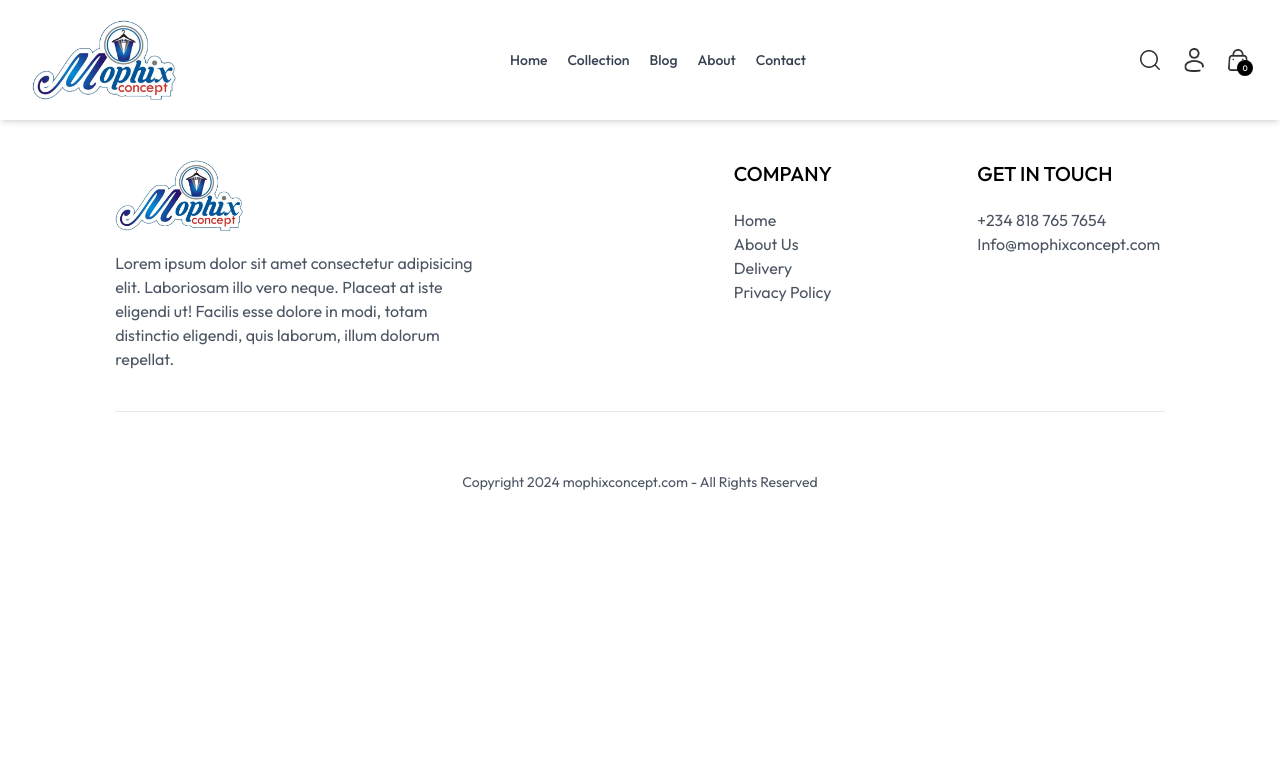
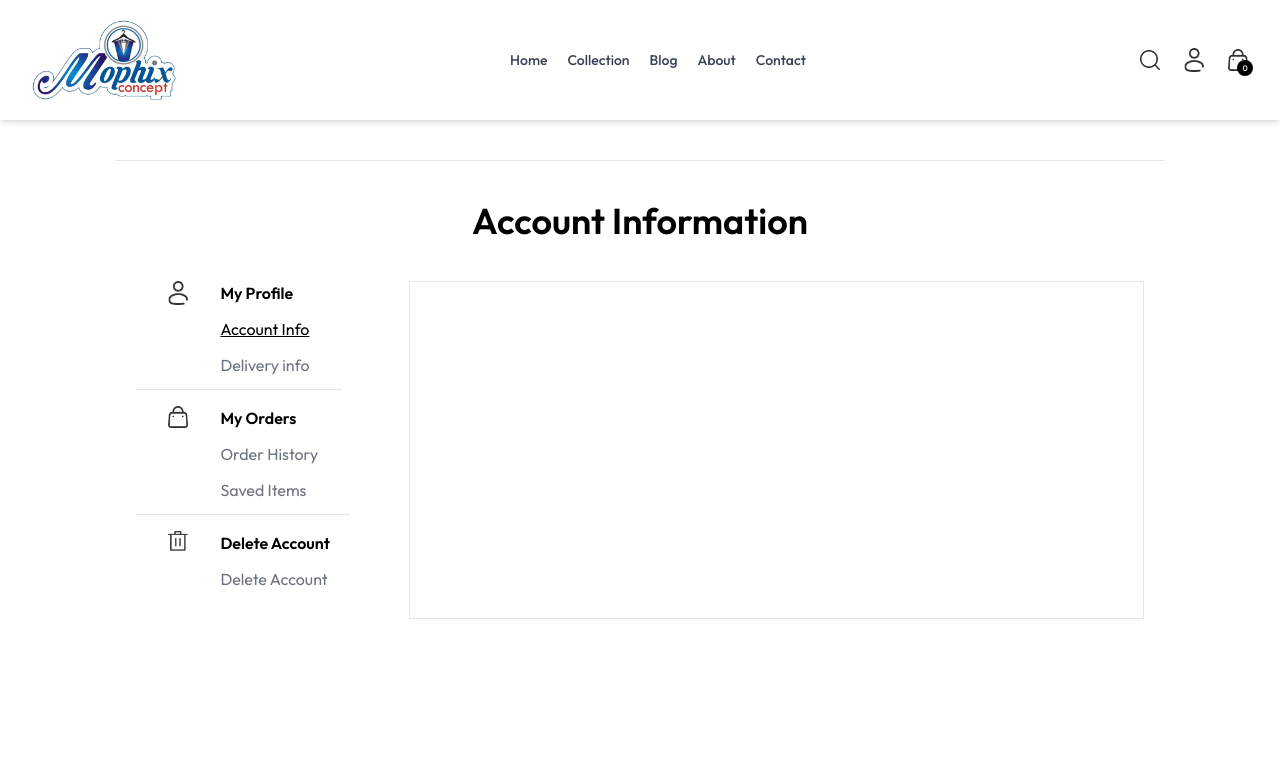
Before and after one commit to ANIEKWECHIDERA/E-commerce-website-with-React-and-Tailwind, a React (Vite) app in the folder Front-End/: page /UserProfile in a window 1280 px wide. Shown: the top 777 px of the page. Built offline with nearby package versions, Linux system fonts and the light colour scheme.

Commit message:
USer profile

```diff
--- a/Front-End/src/App.jsx
+++ b/Front-End/src/App.jsx
@@ -15,6 +15,7 @@ import Footer from "./components/Footer";
 import SearchBar from "./components/SearchBar";
 import { ToastContainer, toast } from "react-toastify";
 import "react-toastify/dist/ReactToastify.css";
+import UserProfile from "./pages/UserProfile";
 
 const App = () => {
   return (
@@ -33,6 +34,7 @@ const App = () => {
         <Route path="/login" element={<LogIn />} />
         <Route path="/place-order" element={<PlaceOrder />} />
         <Route path="/orders" element={<Orders />} />
+        <Route path="/UserProfile" element={<UserProfile />} />
       </Routes>
       <Footer />
     </div>
--- a/Front-End/src/components/NavBar.jsx
+++ b/Front-End/src/components/NavBar.jsx
@@ -67,7 +67,11 @@ const NavBar = () => {
               </Link>
               <div className="group-hover:block hidden absolute dropdown-menu right-0 pt-4">
                 <div className="flex flex-col gap-2 w-36 py-3 px-5 bg-slate-100 text-gray-500 rounded">
-                  <p className="cursor-pointer hover:text-black">My Profile </p>
+                  <Link to={'/UserProfile'}>
+                    <p className="cursor-pointer hover:text-black">
+                      My Profile{' '}
+                    </p>
+                  </Link>
                   <p className="cursor-pointer hover:text-black"> Orders</p>
                   <p className="cursor-pointer hover:text-black">Log-Out </p>
                 </div>
--- a/Front-End/src/index.css
+++ b/Front-End/src/index.css
@@ -75,3 +75,9 @@ a.active hr {
   position: relative;
   padding: 10px 20px; /* Adjust padding as needed */
 }
+
+.active-Account-info {
+  color: #000;
+
+  text-decoration: underline;
+}
--- /dev/null
+++ b/Front-End/src/pages/UserProfile.jsx
@@ -0,0 +1,61 @@
+import React from "react";
+import { assets } from "../assets/assets";
+
+const UserProfile = () => {
+  return (
+    <div>
+      <div>
+        <div className="sm:mt-40 text-center  pt-10 border-t">
+          <h1 className="font-semibold text-4xl mb-10">Account Information</h1>
+        </div>
+        <div className="flex w-full justify-around ">
+          <div className=" flex flex-col items-start w-[230px] text-left">
+            <div className="flex border-b  justify-between px-4 mb-4">
+              <div className="px-4">
+                <img className="w-5" src={assets.profile_icon} alt="" />
+              </div>
+              <div className="px-4">
+                <h2 className="mb-3 font-semibold">My Profile</h2>
+                <p className="mb-3 active-Account-info  text-gray-500 hover:text-gray-900 cursor-pointer">
+                  Account Info
+                </p>
+                <p className="mb-3  text-gray-500 hover:text-gray-900 cursor-pointer">
+                  Delivery info
+                </p>
+              </div>
+            </div>
+            <div className="flex border-b min-w-32 justify-between   px-4 mb-4">
+              <div className="px-4">
+                <img className="w-5" src={assets.cart_icon} alt="" />
+              </div>
+              <div className="px-4">
+                <h2 className="mb-3 font-semibold">My Orders</h2>
+                <p className="mb-3  text-gray-500 hover:text-gray-900 cursor-pointer">
+                  Order History
+                </p>
+                <p className="mb-3  text-gray-500 hover:text-gray-900 cursor-pointer">
+                  Saved Items
+                </p>
+              </div>
+            </div>
+            <div className="flex  min-w-32 justify-between  px-4 mb-4">
+              <div className="px-4">
+                <img className="w-5" src={assets.bin_icon} alt="" />
+              </div>
+              <div className="px-4">
+                <h2 className="mb-3 font-semibold">Delete Account</h2>
+                <p className="mb-3  text-gray-500 hover:text-gray-900 cursor-pointer">
+                  Delete Account
+                </p>
+              </div>
+            </div>
+          </div>
+
+          <div className="border w-[70%]"></div>
+        </div>
+      </div>
+    </div>
+  );
+};
+
+export default UserProfile;
```
